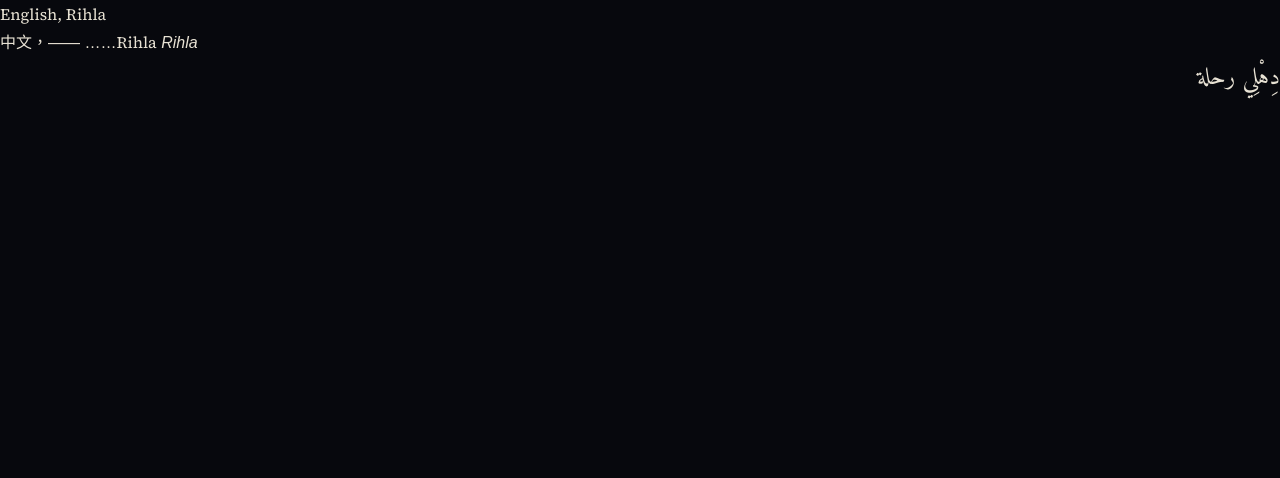
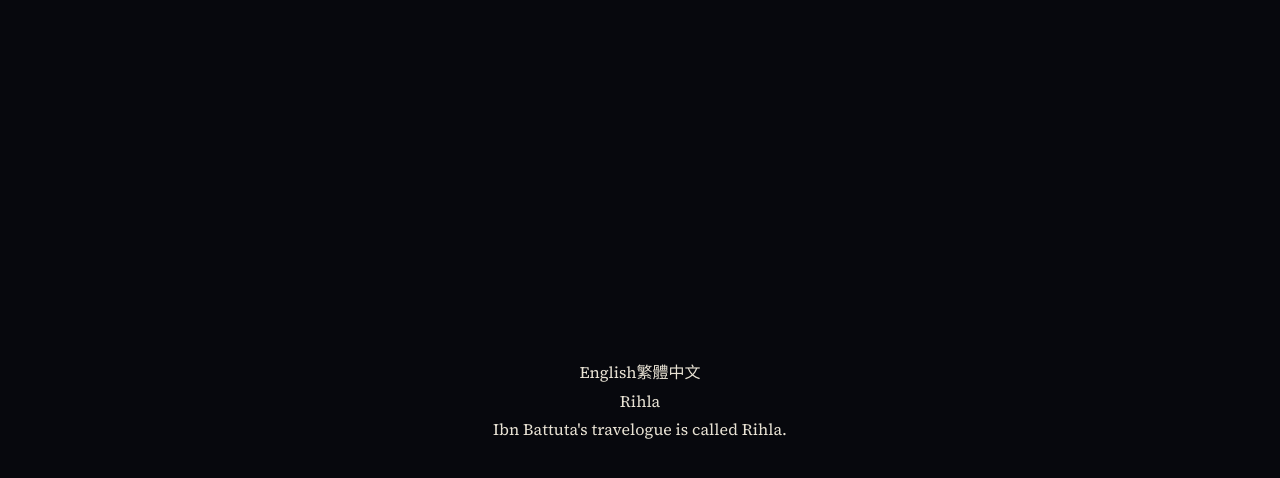
Before and after one commit to raamiiChu/Rihla, a Next.js app: page / in a window 1280 px wide. Shown: the top 478 px of the page. Built offline with nearby package versions, Linux system fonts and the light colour scheme; no server answers.

Commit message:
build: set i18n

```diff
--- /dev/null
+++ b/messages/en-GB.json
@@ -0,0 +1,13 @@
+{
+  "meta": {
+    "title": "Rihla — Thirty Years, One Line",
+    "description": "Retracing Ibn Battuta's thirty-year journey in one line."
+  },
+  "home": {
+    "title": "Rihla",
+    "intro": "Ibn Battuta's travelogue is called <i>Rihla</i>."
+  },
+  "localeSwitcher": {
+    "label": "Language"
+  }
+}
--- /dev/null
+++ b/messages/zh-TW.json
@@ -0,0 +1,13 @@
+{
+  "meta": {
+    "title": "伊本‧巴圖塔——三十年，一條線",
+    "description": "重新追蹤伊本‧巴圖塔的三十年的旅程"
+  },
+  "home": {
+    "title": "伊本‧巴圖塔的旅程",
+    "intro": "伊本‧巴圖塔口述的遊記名為<i>Rihla</i>。"
+  },
+  "localeSwitcher": {
+    "label": "語言"
+  }
+}
--- a/next.config.ts
+++ b/next.config.ts
@@ -1,12 +1,13 @@
 import type { NextConfig } from "next";
+import createNextIntlPlugin from "next-intl/plugin";
+
+const withNextIntl = createNextIntlPlugin();
 
 const nextConfig: NextConfig = {
   /* config options here */
   experimental: {
     agentFeedback: false,
   },
-  cacheComponents: true,
-  partialPrefetching: true,
   turbopack: {
     rules: {
       "*.css": {
@@ -17,4 +18,4 @@ const nextConfig: NextConfig = {
   },
 };
 
-export default nextConfig;
+export default withNextIntl(nextConfig);
--- a/src/app/layout.tsx
+++ b/src/app/layout.tsx
@@ -1,7 +1,12 @@
 import type { Metadata } from "next";
 import { Amiri, Noto_Serif_TC, Source_Serif_4 } from "next/font/google";
 import "./globals.css";
+
+import { NextIntlClientProvider } from "next-intl";
+import { getLocale, getTranslations } from "next-intl/server";
 import type { PropsWithChildren } from "react";
+
+import { getDirection } from "@/i18n/config";
 
 // en
 const sourceSerif = Source_Serif_4({
@@ -27,18 +32,23 @@ const amiri = Amiri({
   variable: "--font-arabic",
 });
 
-export const metadata: Metadata = {
-  title: "Rihla — Thirty Years, One Line",
-  description: "Retracing Ibn Battuta's thirty-year journey in one line.",
-};
+export async function generateMetadata(): Promise<Metadata> {
+  const t = await getTranslations("meta");
+  return { title: t("title"), description: t("description") };
+}
 
-export default function RootLayout({ children }: PropsWithChildren) {
+export default async function RootLayout({ children }: PropsWithChildren) {
+  const locale = await getLocale();
+
   return (
     <html
-      lang="en-GB"
+      lang={locale}
+      dir={getDirection(locale)}
       className={`${sourceSerif.variable} ${notoSerifTC.variable} ${amiri.variable} h-full antialiased`}
     >
-      <body className="flex min-h-full flex-col">{children}</body>
+      <body className="flex min-h-full flex-col">
+        <NextIntlClientProvider>{children}</NextIntlClientProvider>
+      </body>
     </html>
   );
 }
--- a/src/app/page.tsx
+++ b/src/app/page.tsx
@@ -1,14 +1,16 @@
-export default function Home() {
+import { getTranslations } from "next-intl/server";
+import { LocaleSwitcher } from "@/components";
+
+export default async function Home() {
+  const t = await getTranslations("home");
   return (
-    <main>
-      <section lang="en-GB">
-        English, <i>Rihla</i>
-      </section>
-      <section lang="zh-TW">
-        中文，—— ……<i lang="en">Rihla</i> <i>Rihla</i>
-      </section>
-      <p lang="ar" dir="rtl">
-        دِهْلِي رحلة
+    <main className="flex h-dvh flex-col items-center justify-center">
+      <LocaleSwitcher />
+      <h1>{t("title")}</h1>
+      <p>
+        {t.rich("intro", {
+          i: (chunks) => <i lang="en">{chunks}</i>,
+        })}
       </p>
     </main>
   );
--- /dev/null
+++ b/src/components/LocaleSwitcher.tsx
@@ -0,0 +1,36 @@
+"use client";
+
+import { useLocale, useTranslations } from "next-intl";
+import { useTransition } from "react";
+import { setLocale } from "@/i18n/actions";
+import { type Locale, locales } from "@/i18n/config";
+
+const LABELS: Record<Locale, string> = {
+  "en-GB": "English",
+  "zh-TW": "繁體中文",
+};
+
+const LocaleSwitcher = () => {
+  const current = useLocale();
+  const t = useTranslations("localeSwitcher");
+  const [isPending, startTransition] = useTransition();
+
+  return (
+    <fieldset aria-label={t("label")}>
+      {locales.map((locale) => (
+        <button
+          key={locale}
+          type="button"
+          lang={locale}
+          aria-pressed={locale === current}
+          disabled={isPending}
+          onClick={() => startTransition(() => setLocale(locale))}
+        >
+          {LABELS[locale]}
+        </button>
+      ))}
+    </fieldset>
+  );
+};
+
+export default LocaleSwitcher;
--- /dev/null
+++ b/src/components/index.ts
@@ -0,0 +1,3 @@
+import LocaleSwitcher from "./LocaleSwitcher";
+
+export { LocaleSwitcher };
--- /dev/null
+++ b/src/i18n/actions.ts
@@ -0,0 +1,18 @@
+"use server";
+
+import { cookies } from "next/headers";
+import { isLocale, LOCALE_COOKIE } from "./config";
+
+export const setLocale = async (value: string): Promise<void> => {
+  if (!isLocale(value)) {
+    throw new Error(`Invalid locale: ${value}`);
+  }
+
+  (await cookies()).set(LOCALE_COOKIE, value, {
+    path: "/",
+    maxAge: 60 * 60 * 24 * 14, // 14 days
+    sameSite: "lax",
+    httpOnly: true,
+    secure: process.env.NODE_ENV === "production",
+  });
+};
--- /dev/null
+++ b/src/i18n/config.ts
@@ -0,0 +1,15 @@
+export const locales = ["en-GB", "zh-TW"] as const;
+export type Locale = (typeof locales)[number];
+type Direction = "ltr" | "rtl";
+
+export const DEFAULT_LOCALE: Locale = "en-GB";
+export const LOCALE_COOKIE = "locale";
+
+export const isLocale = (value: string): value is Locale => {
+  return locales.includes(value as Locale);
+};
+
+export const getDirection = (_locale: Locale): Direction => {
+  // return locale === "ar" ? "rtl" : "ltr";
+  return "ltr";
+};
--- /dev/null
+++ b/src/i18n/detect.ts
@@ -0,0 +1,54 @@
+import { DEFAULT_LOCALE, isLocale, type Locale } from "./config";
+
+type Preference = { tag: string; q: number };
+
+const parseAcceptLanguage = (header: string | null): Preference[] => {
+  if (!header) {
+    return [];
+  }
+
+  return header
+    .split(",")
+    .map((part) => {
+      const [tag, ...params] = part.trim().split(";");
+      const qParam = params.find((param) => param.trim().startsWith("q="));
+      const q = qParam === undefined ? 1 : Number(qParam.trim().slice(2));
+      return { tag: tag.trim(), q };
+    })
+    .filter(({ q }) => q > 0)
+    .sort((a, b) => b.q - a.q);
+};
+
+const toLocale = (tag: string): Locale | undefined => {
+  const language = tag.toLowerCase().split("-")[0];
+
+  if (language === "zh") {
+    return "zh-TW";
+  }
+
+  if (language === "en") {
+    return "en-GB";
+  }
+
+  return undefined;
+};
+
+export const detectLocale = (
+  cookieValue: string | undefined,
+  acceptLanguage: string | null,
+): Locale => {
+  if (cookieValue !== undefined && isLocale(cookieValue)) {
+    return cookieValue;
+  }
+
+  const preferences = parseAcceptLanguage(acceptLanguage);
+
+  for (const { tag } of preferences) {
+    const locale = toLocale(tag);
+    if (locale !== undefined) {
+      return locale;
+    }
+  }
+
+  return DEFAULT_LOCALE;
+};
--- /dev/null
+++ b/src/i18n/next-intl.d.ts
@@ -0,0 +1,9 @@
+import type messages from "../../messages/en-GB.json";
+import type { Locale } from "./config";
+
+declare module "next-intl" {
+  interface AppConfig {
+    Locale: Locale;
+    Messages: typeof messages;
+  }
+}
--- /dev/null
+++ b/src/i18n/request.ts
@@ -0,0 +1,19 @@
+import { cookies, headers } from "next/headers";
+import { getRequestConfig } from "next-intl/server";
+import { LOCALE_COOKIE } from "./config";
+import { detectLocale } from "./detect";
+
+export default getRequestConfig(async () => {
+  const cookieStore = await cookies();
+  const headerList = await headers();
+
+  const locale = detectLocale(
+    cookieStore.get(LOCALE_COOKIE)?.value,
+    headerList.get("accept-language"),
+  );
+
+  return {
+    locale,
+    messages: (await import(`../../messages/${locale}.json`)).default,
+  };
+});
```
Also changed, not shown: 1 other file (tests, documents, lock files or other folders).
